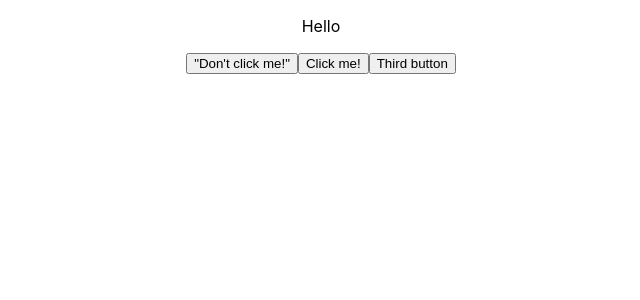
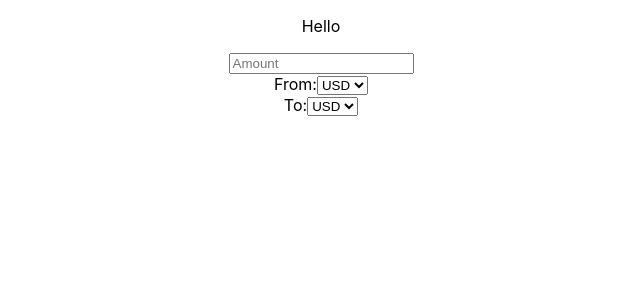
Before and after one commit to pohor/currency-converter, a React (Create React App) app: page / in a window 1280 px wide. Shown: the top 300 px of the page, without its empty margins (319-959 px from the left). Built offline with nearby package versions, Linux system fonts and the light colour scheme.

Commit message:
Add form

```diff
--- a/src/App.js
+++ b/src/App.js
@@ -2,14 +2,13 @@ import React from 'react';
 import logo from './logo.svg';
 import './App.css';
 import { Button } from "./components/Button";
+import { Calculator } from "./components/Calculator";
 
 function App() {
   return (
     <div className="App">
       <p>Hello</p>
-        <Button>"Don't click me!"</Button>
-        <Button>Click me!</Button>
-        <Button>Third button</Button>
+        <Calculator/>
     </div>
   );
 }
--- /dev/null
+++ b/src/components/Calculator/Calculator.js
@@ -0,0 +1,31 @@
+import React from "react";
+
+function Calculator() {
+    return (
+        <form>
+            <div>
+                <input type="number" placeholder="Amount"/>
+            </div>
+            <div>
+                <span>From:</span>
+                <select>
+                    <option value="USD">USD</option>
+                    <option value="PLN">PLN</option>
+                    <option value="GBP">GBP</option>
+                    <option value="EUR">EUR</option>
+                </select>
+            </div>
+            <div>
+                <span>To:</span>
+                <select>
+                    <option value="USD">USD</option>
+                    <option value="PLN">PLN</option>
+                    <option value="GBP">GBP</option>
+                    <option value="EUR">EUR</option>
+                </select>
+            </div>
+        </form>
+        )
+}
+
+export default Calculator
--- /dev/null
+++ b/src/components/Calculator/index.js
@@ -0,0 +1 @@
+export { default as Calculator} from './Calculator'
```
